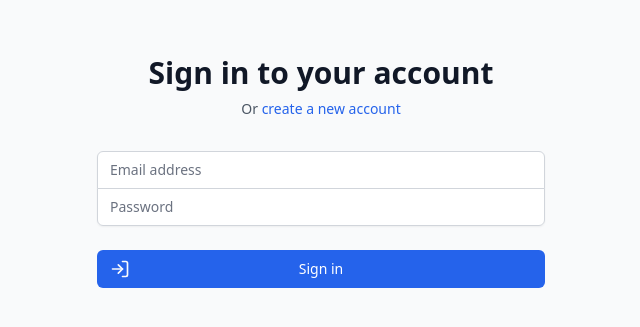
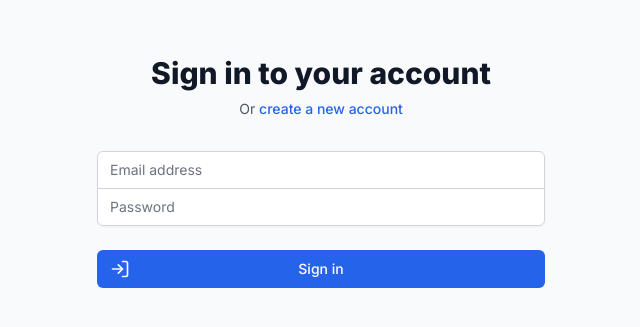
Before and after one commit to abhii08/saas-platform-py-react, a React (Vite) app in the folder frontend/: page /login in a window 1280 px wide. Shown: the part 241-568 px from the top of the page, without its empty margins (319-959 px from the left). Built offline with nearby package versions, Linux system fonts and the light colour scheme.

Commit message:
change font

```diff
--- a/frontend/index.html
+++ b/frontend/index.html
@@ -4,6 +4,9 @@
     <meta charset="UTF-8" />
     <link rel="icon" type="image/svg+xml" href="/vite.svg" />
     <meta name="viewport" content="width=device-width, initial-scale=1.0" />
+    <link rel="preconnect" href="https://fonts.googleapis.com" />
+    <link rel="preconnect" href="https://fonts.gstatic.com" crossorigin />
+    <link href="https://fonts.googleapis.com/css2?family=Inter:wght@300;400;500;600;700;800;900&display=swap" rel="stylesheet" />
     <title>SaaS Platform - Project Management</title>
   </head>
   <body>
--- a/frontend/tailwind.config.js
+++ b/frontend/tailwind.config.js
@@ -6,6 +6,9 @@
   ],
   theme: {
     extend: {
+      fontFamily: {
+        sans: ['Inter', 'sans-serif'],
+      },
       colors: {
         border: "hsl(var(--border))",
         input: "hsl(var(--input))",
```
